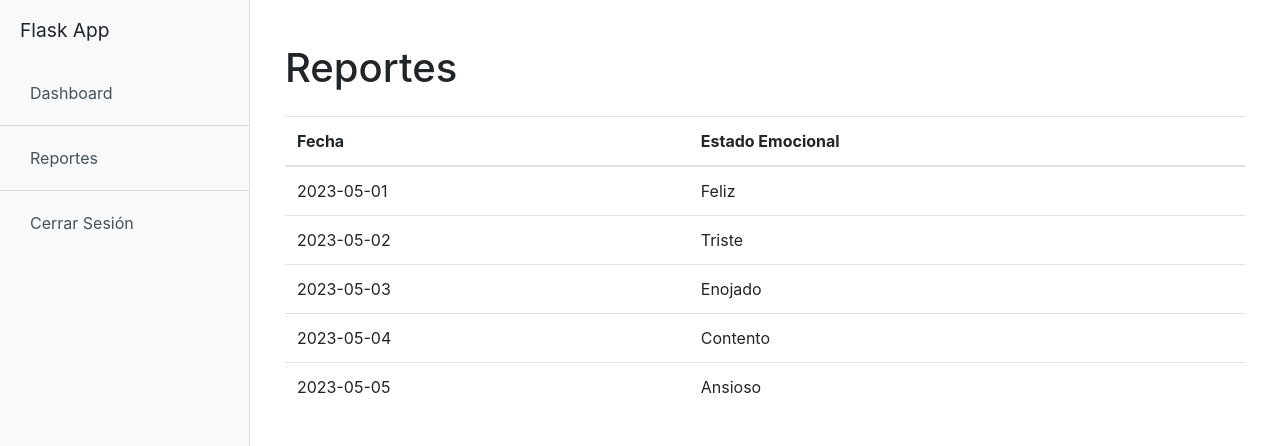
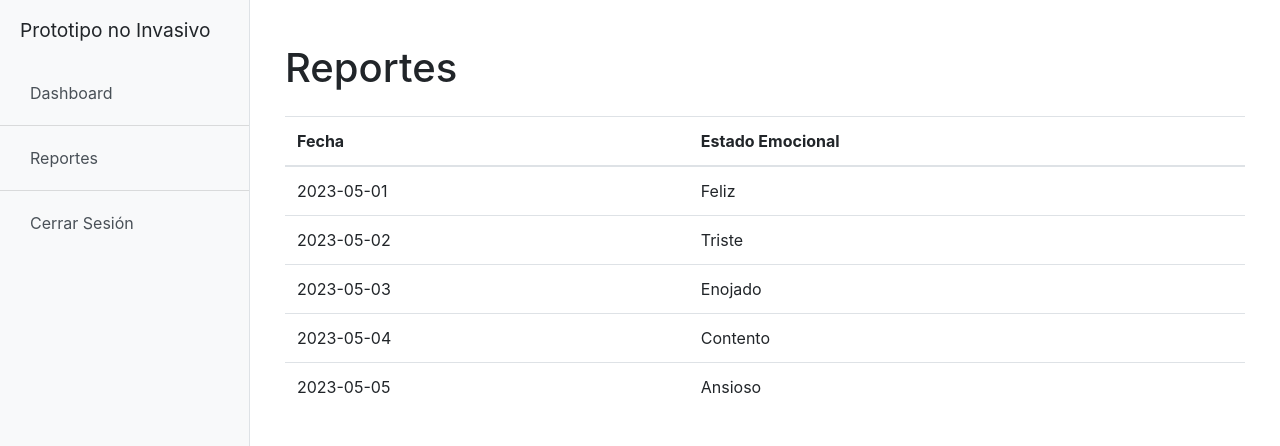
Before and after one commit to Chocopro713/PrototypeNoInvasive, a Flask app: page /reports in a window 1280 px wide. Shown: the top 446 px of the page. Run offline with Flask 3, Linux system fonts and the light colour scheme; some libraries are stand-ins or nearby versions.

Commit message:
Se cambia el titulo

```diff
--- a/templates/layout.html
+++ b/templates/layout.html
@@ -3,7 +3,7 @@
 <head>
     <meta charset="UTF-8">
     <meta name="viewport" content="width=device-width, initial-scale=1.0">
-    <title>{% block title %}Flask App{% endblock %}</title>
+    <title>{% block title %}Prototipo no Invasivo{% endblock %}</title>
     <link rel="stylesheet" href="https://stackpath.bootstrapcdn.com/bootstrap/4.5.2/css/bootstrap.min.css">
     <link rel="stylesheet" href="{{ url_for('static', filename='css/styles.css') }}">
     <script src="https://cdn.jsdelivr.net/npm/chart.js"></script>
@@ -12,7 +12,7 @@
     <div class="d-flex" id="wrapper">
         <!-- Sidebar -->
         <div class="bg-light border-right" id="sidebar-wrapper">
-            <div class="sidebar-heading">Flask App</div>
+            <div class="sidebar-heading">Prototipo no Invasivo</div>
             <div class="list-group list-group-flush">
                 <a href="{{ url_for('dashboard') }}" class="list-group-item list-group-item-action bg-light">Dashboard</a>
                 <a href="{{ url_for('reports') }}" class="list-group-item list-group-item-action bg-light">Reportes</a>
```
